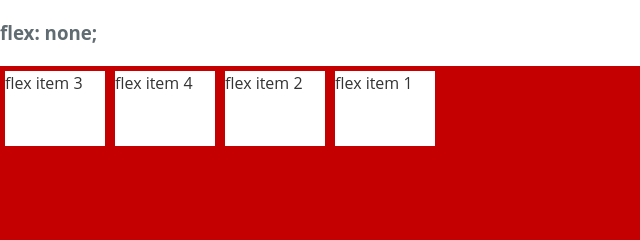
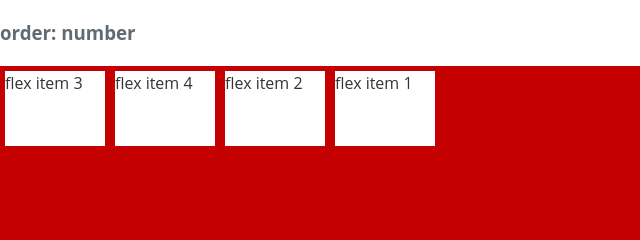
Before and after one commit to ianli-sc/mobileweb-develop-demo, a website: page charpter3/flex-order.html in a window 1280 px wide. Shown: the top 240 px of the page, 0-640 px from the left. Drawn offline with Linux system fonts and the light colour scheme.

Commit message:
修改下bug

```diff
--- a/charpter3/flex-order.html
+++ b/charpter3/flex-order.html
@@ -10,7 +10,7 @@
     </head>
     <body>
         <article>
-            <h3>flex: none;</h3>
+            <h3>order: number</h3>
             <section class="flex-container">
                 <div class="flex-item shorter-item flex-order3">flex item 1</div>
                 <div class="flex-item shorter-item flex-order1">flex item 2</div>
```
